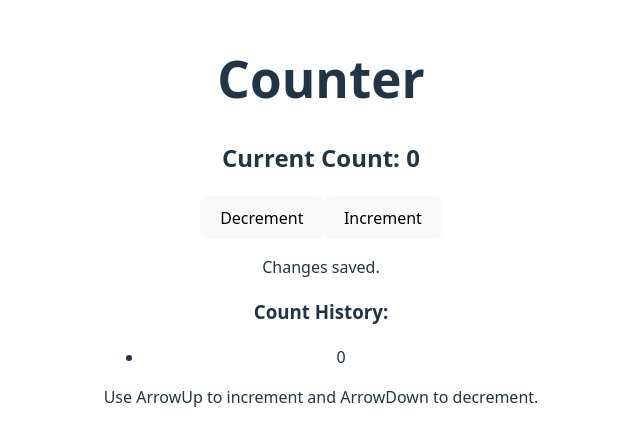
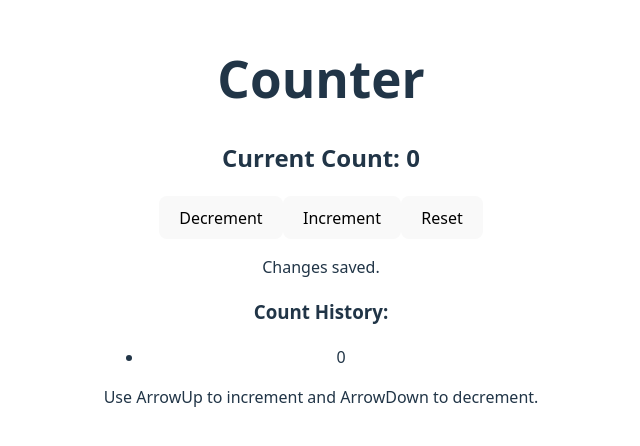
Before and after one commit to cfra8189/react-counter, a React (Vite) app in the folder react-counter/: page / in a window 1280 px wide. Shown: the part 180-626 px from the top of the page, without its empty margins (319-959 px from the left). Built offline with nearby package versions, Linux system fonts and the light colour scheme.

Commit message:
Add reset functionality to the counter

```diff
--- a/react-counter/src/App.jsx
+++ b/react-counter/src/App.jsx
@@ -44,6 +44,11 @@ function App() {
     setHistory([...history, newCount])
   }
 
+  const reset = () => {
+    setCount(0)
+    setHistory([0])
+  }
+
   return (
     <div className="counter-container">
       <h1>Counter</h1>
@@ -53,6 +58,7 @@ function App() {
       <div className="button-group">
         <button onClick={decrement}>Decrement</button>
         <button onClick={increment}>Increment</button>
+        <button onClick={reset}>Reset</button>
       </div>
       <p className="save-status">Changes saved.</p>
       <div className="history-section">
```
